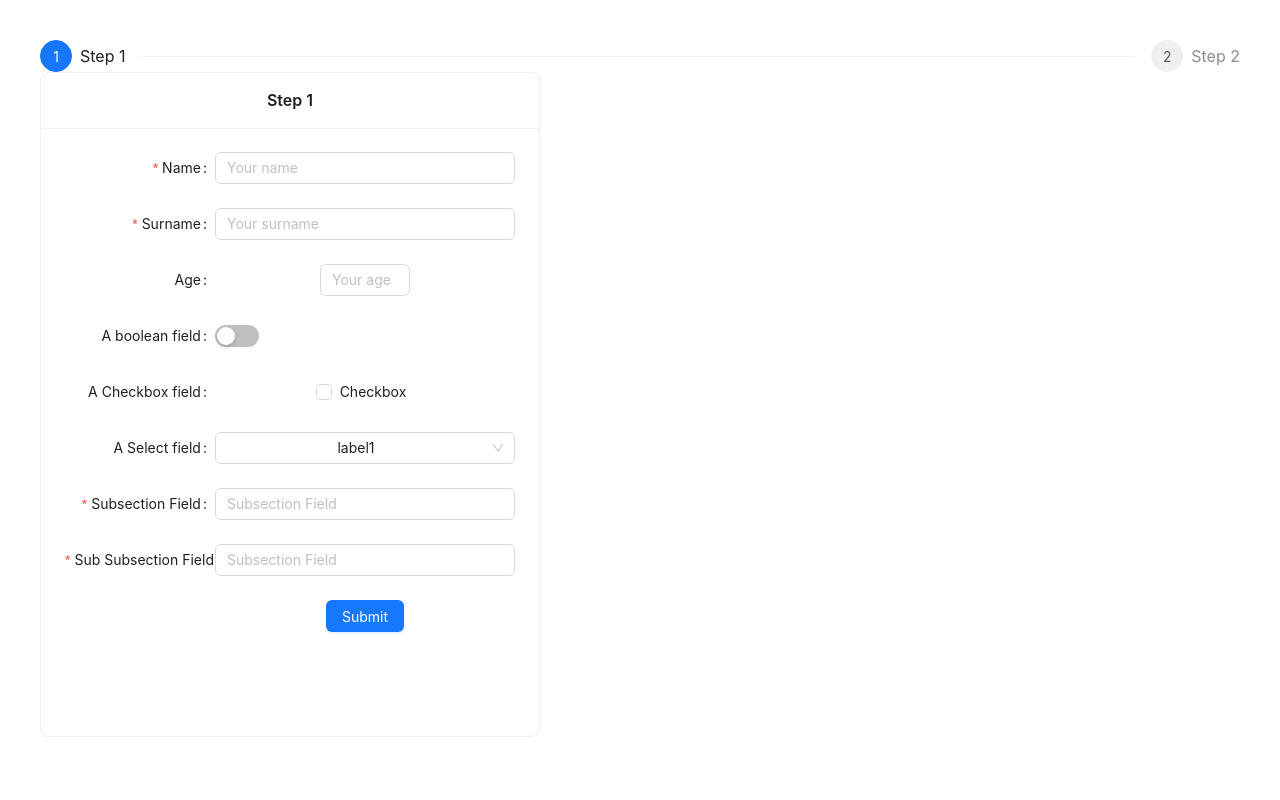
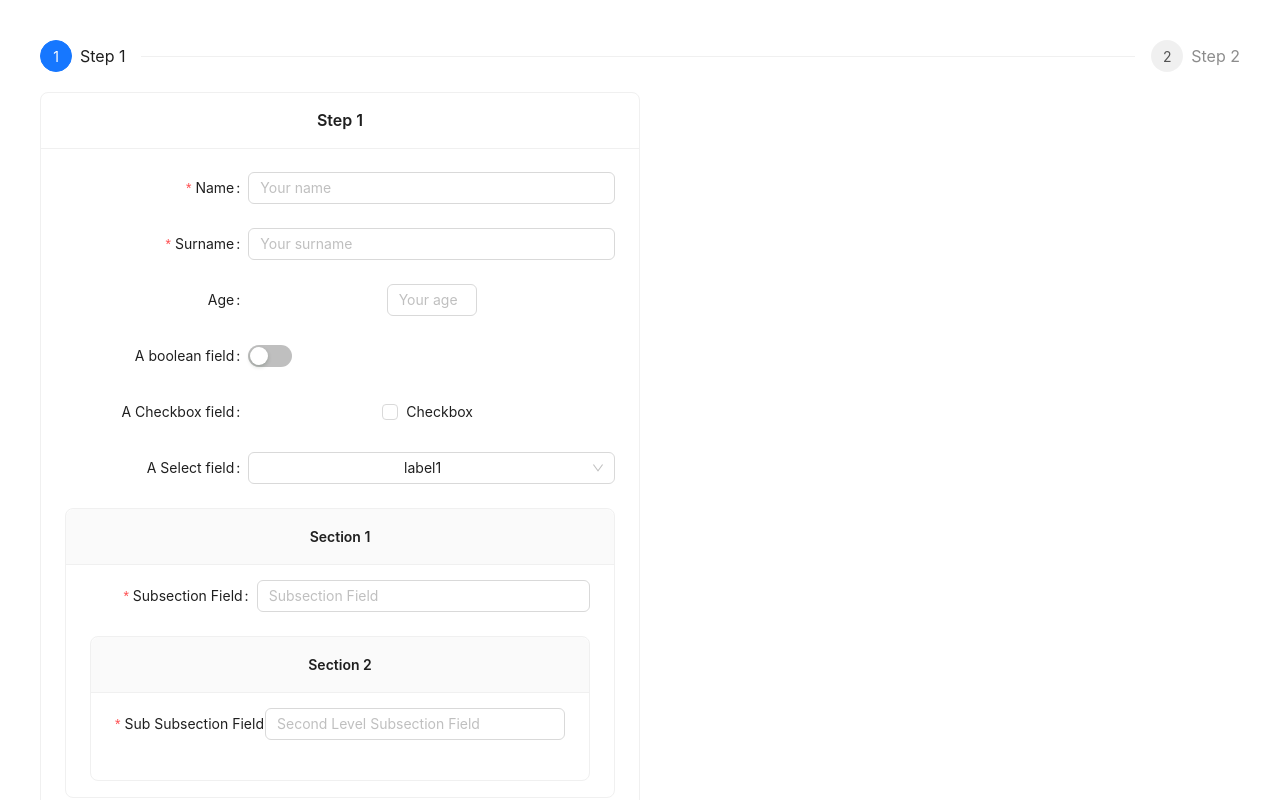
Before and after one commit to araltiparmak/ui-generator, a React (Vite) app: page / in a window 1280 px wide. Shown: the top 800 px of the page. Built offline with nearby package versions, Linux system fonts and the light colour scheme.

Commit message:
add subsection card (#32)

```diff
--- a/src/components/FormStep.tsx
+++ b/src/components/FormStep.tsx
@@ -59,15 +59,15 @@ export default function FormStep({ stepsLength, step, current, setCurrent }: Pro
       onFinishFailed={onFinishFailed}
       autoComplete="off"
     >
-      <Card title={step.title} style={{ width: 500 }}>
+      <Card title={step.title}>
         {render(step.fields)}
-        <Form.Item wrapperCol={{ offset: 8, span: 16 }}>
+        <Form.Item style={{ marginTop: 16 }}>
           <Button type="primary" htmlType="submit">
             Submit
           </Button>
         </Form.Item>
 
-        <Form.Item wrapperCol={{ offset: 8, span: 16 }}>
+        <Form.Item>
           {current > 0 && (
             <Button style={{ margin: '0 8px' }} onClick={() => prev()}>
               Previous
--- a/src/components/Render.tsx
+++ b/src/components/Render.tsx
@@ -1,4 +1,4 @@
-import { Checkbox, Input, InputNumber, Select, Switch } from 'antd'
+import { Card, Checkbox, Input, InputNumber, Select, Switch } from 'antd'
 import React from 'react'
 
 import { Field, RenderedElement } from '../types/Types'
@@ -38,7 +38,11 @@ export function render(fields: Field[]): RenderedElement[] {
           </FieldHolder>
         )
       case 'section':
-        return render(field.fields || []) as RenderedElement
+        return (
+          <Card type="inner" title={field.title}>
+            {render(field.fields || []) as RenderedElement}
+          </Card>
+        )
       default:
         return null
     }
--- a/src/components/UIGenerator.tsx
+++ b/src/components/UIGenerator.tsx
@@ -26,7 +26,7 @@ export default function UIGenerator() {
   return (
     <>
       <Steps current={current} items={items} />
-      <div>{items[current].content}</div>
+      <div style={{ marginTop: 20 }}>{items[current].content}</div>
     </>
   )
 }
--- a/src/mock-data/ui.json
+++ b/src/mock-data/ui.json
@@ -48,8 +48,8 @@
           ]
         },
         {
-          "label": "Section",
           "type": "section",
+          "title": "Section 1",
           "fields": [
             {
               "name": "subsectionField",
@@ -59,14 +59,14 @@
               "required": true
             },
             {
-              "label": "Second Level Section Field",
+              "title": "Section 2",
               "type": "section",
               "fields": [
                 {
                   "name": "SecondLevelSubSectionField",
                   "type": "string",
                   "label": "Sub Subsection Field 2",
-                  "placeholder": "Subsection Field",
+                  "placeholder": "Second Level Subsection Field",
                   "required": true
                 }
               ]
--- a/src/types/Types.ts
+++ b/src/types/Types.ts
@@ -12,6 +12,7 @@ export type Step = {
 export type Field = {
   name: string
   label: string
+  title?: string
   type: FieldType
   required: boolean
   requiredMessage?: string
```
